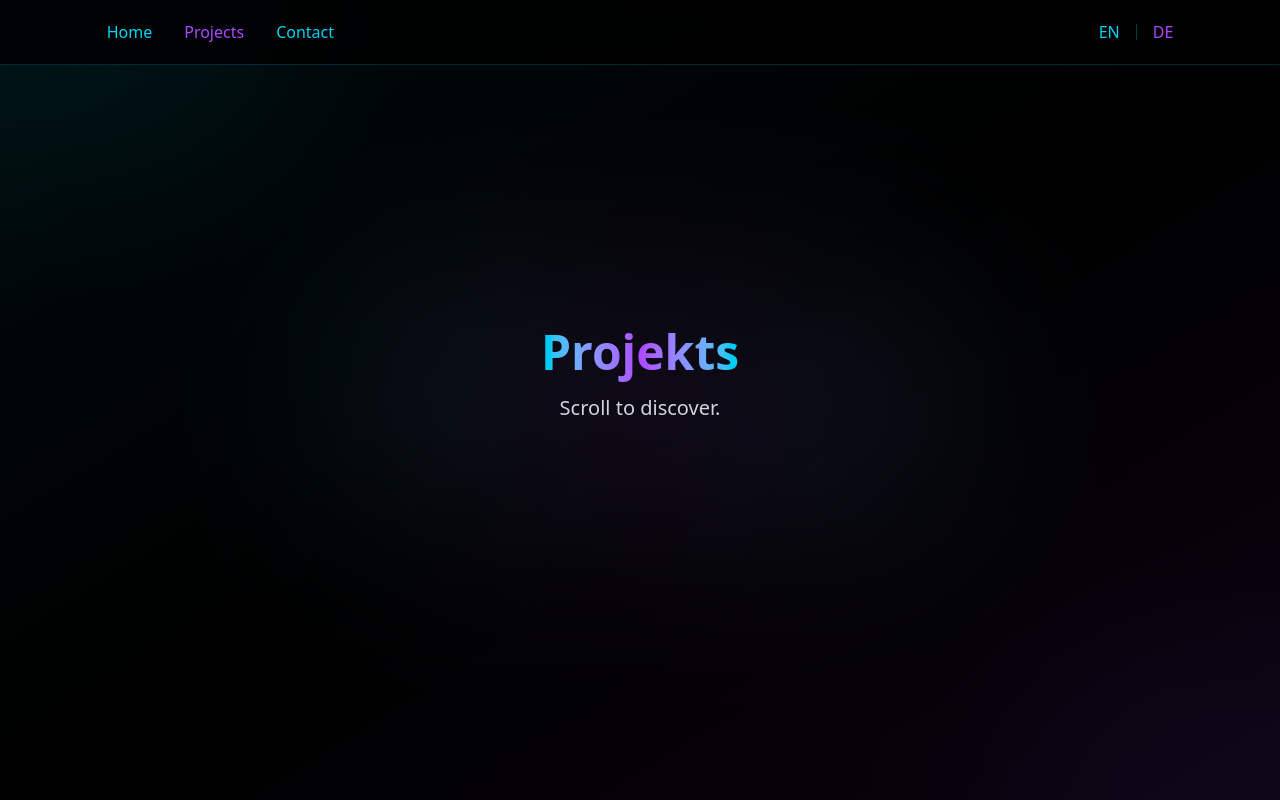
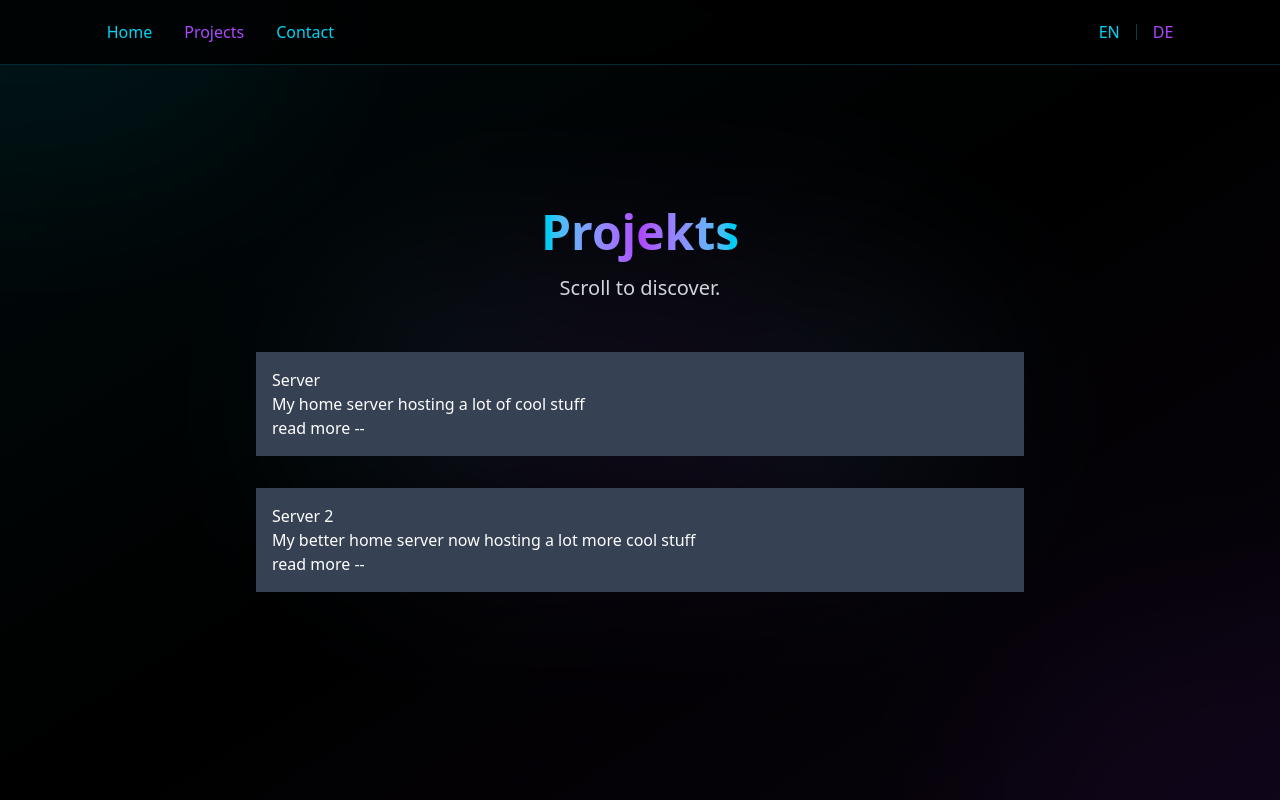
Before and after one commit to Ynlsen/yniederer.ch, a Next.js app: page /en/projects in a window 1280 px wide. Built offline with nearby package versions, Linux system fonts and the light colour scheme.

Commit message:
basic projects layout

```diff
--- a/app/en/projects/page.tsx
+++ b/app/en/projects/page.tsx
@@ -19,6 +19,32 @@ export default function ProjectsPage() {
           Scroll to discover.
         </p>
       </div>
+
+      <div className="relative w-full max-w-3xl">
+
+
+        <div className="flex flex-col space-y-8">
+          <div className="w-full">
+            <a href="en/projects/server" className="block w-full bg-gray-700">
+              <div className="p-4 text-white">
+                <h3>Server</h3>
+                <p>My home server hosting a lot of cool stuff</p>
+                read more --
+              </div>
+            </a>
+          </div>
+          <div className="w-full">
+            <a href="en/projects/server" className="block w-full bg-gray-700">
+              <div className="p-4 text-white">
+                <h3>Server 2</h3>
+                <p>My better home server now hosting a lot more cool stuff</p>
+                read more --
+              </div>
+            </a>
+          </div>
+        </div>
+
+      </div>
     </main>
   );
 }
```
